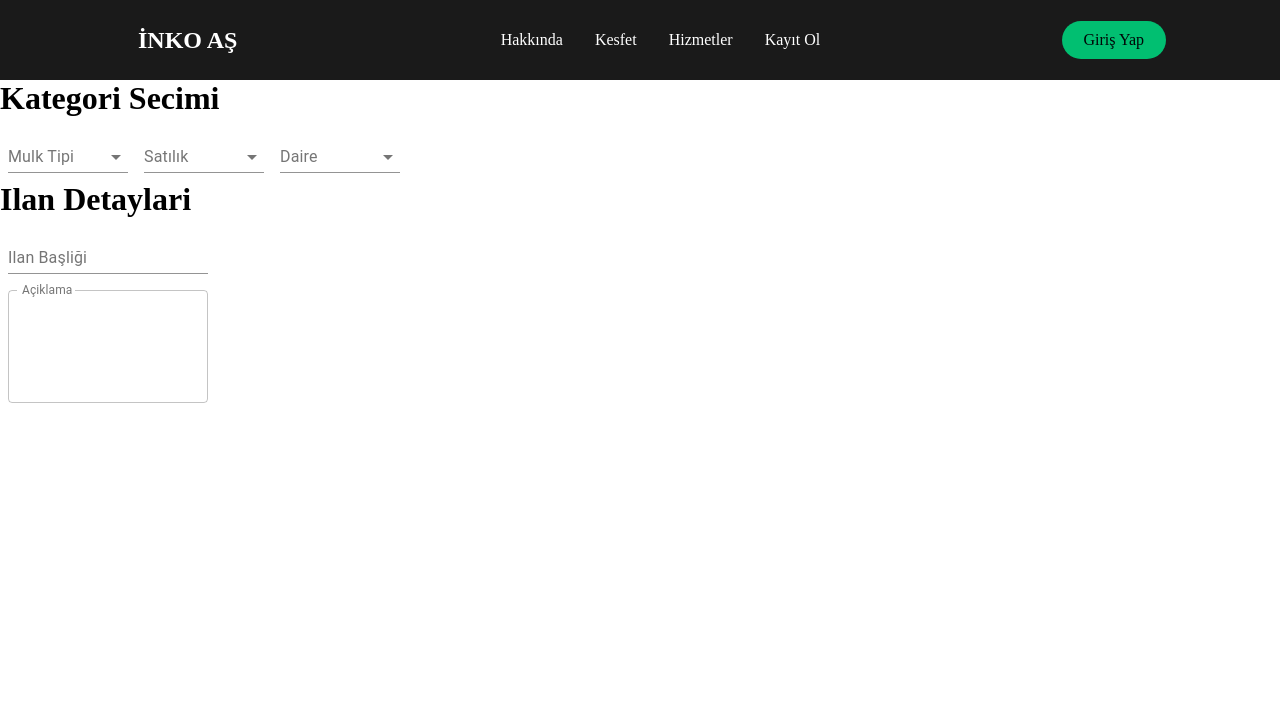
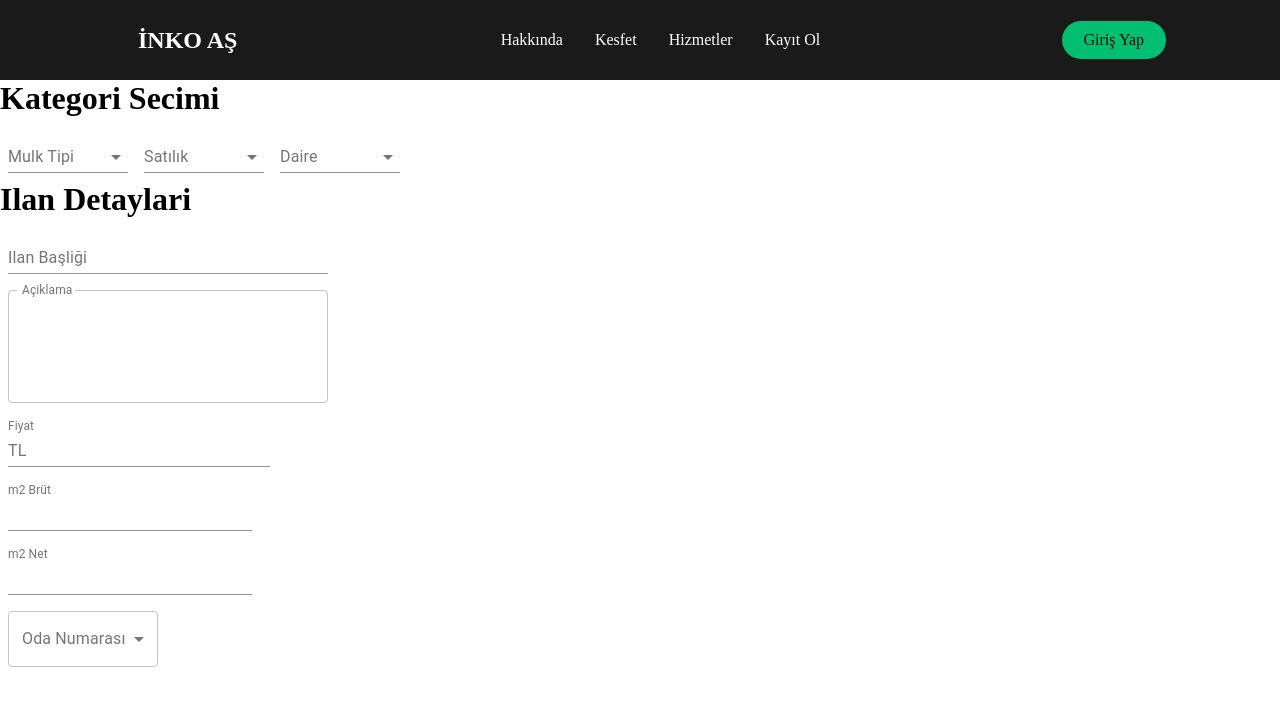
Before and after one commit to alibarangunduz/realestateinko, a React (Create React App) app: page /inkoadmin in a window 1280 px wide. Shown: the top 706 px of the page. Built offline with nearby package versions, Linux system fonts and the light colour scheme; no server answers; a web font is replaced by a local one.

Commit message:
added some input for admin page

```diff
--- a/package.json
+++ b/package.json
@@ -12,6 +12,7 @@
     "node-modules": "^1.0.1",
     "react": "^17.0.1",
     "react-back-to-top-button": "0.0.14",
+    "react-currency-input": "^1.3.6",
     "react-dom": "^17.0.1",
     "react-icons": "^4.1.0",
     "react-router-dom": "^5.2.0",
--- a/src/components/Admin/AdminElements.js
+++ b/src/components/Admin/AdminElements.js
@@ -1 +1,8 @@
 import styled from 'styled-components';
+
+export const AdminContainer = styled.div`
+
+  @media screen and (max-width: 475px) {
+    width: 50%;
+  }
+`;
--- /dev/null
+++ b/src/components/Admin/amount.js
@@ -0,0 +1,52 @@
+import React from 'react';
+import { makeStyles } from '@material-ui/core/styles';
+import Input from '@material-ui/core/Input';
+import InputLabel from '@material-ui/core/InputLabel';
+import InputAdornment from '@material-ui/core/InputAdornment';
+import FormControl from '@material-ui/core/FormControl';
+
+const useStyles = makeStyles((theme) => ({
+  root: {
+    display: 'flex',
+    flexWrap: 'wrap',
+  },
+  margin: {
+    margin: theme.spacing(1),
+  },
+  withoutLabel: {
+    marginTop: theme.spacing(3),
+  },
+  textField: {
+    width: '25ch',
+  },
+}));
+
+export default function InputAdornments({amount, setAmount, header, id, subtitle}) {
+  const classes = useStyles();
+
+  const handleAmount = (event) => {
+    setAmount(event.target.value);
+  };
+
+
+  return (
+    <div className={classes.root}>
+      <div>
+
+
+        <FormControl fullWidth className={classes.margin}>
+          <InputLabel htmlFor="standard-adornment-amount">{header}</InputLabel>
+          <Input
+            id={id}
+            value={amount}
+            onChange={handleAmount}
+            startAdornment={<InputAdornment position="start">{subtitle}</InputAdornment>}
+          />
+        </FormControl>
+      </div>
+      <div>
+
+      </div>
+    </div>
+  );
+}
--- a/src/components/Admin/index.js
+++ b/src/components/Admin/index.js
@@ -2,6 +2,10 @@ import React, { useState } from 'react'
 import SimpleSelect from './simpleselect';
 import BasicTextFields from './inputs';
 import MultilineTextFields from './multiLine';
+import InputAdornments from './amount';
+import CurrencyInput from 'react-currency-input';
+import SelectForProperty from './selectForProperty';
+import {AdminContainer}  from './AdminElements';
 const Admin = () => {
 
     const [emlakTipi, setEmlakTipi] = useState('');
@@ -9,13 +13,13 @@ const Admin = () => {
     const [daire, setDaire] = useState('');
     const [title, setTitle] = useState('');
     const [explanation, setExplanation] = useState('');
+    const [amount, setAmount] = useState('');
+    const [m2, setM2] = useState('');
+    const [m2Net, setM2Net] = useState('');
+    const [roomNumber, setRoomNumber] = useState('');
 
-    console.log(emlakTipi)
-    console.log(satilik)
-    console.log(daire)
-    console.log(title)
     return (
-        <div>
+        <AdminContainer>
             <h1>Kategori Secimi</h1>
             <SimpleSelect
                 emlakTipi={emlakTipi}
@@ -23,7 +27,8 @@ const Admin = () => {
                 satilik={satilik}
                 setSatilik={setSatilik}
                 setDaire={setDaire}
-                daire={daire}/>
+                daire={daire}
+            />
             <h1>Ilan Detaylari</h1>
             <BasicTextFields
                 title={title}
@@ -33,8 +38,36 @@ const Admin = () => {
                 explanation={explanation}
                 setExplanation={setExplanation}
             />
+            <InputAdornments
+            amount={amount}
+            setAmount={setAmount}
+            header='Fiyat'
+            subtitle='TL'
+            id='amount'
+            />
+            <InputAdornments
+            amount={m2}
+            setAmount={setM2}
+            header='m2 Brüt'
+            id='m2'
+            />
+            <InputAdornments
+            amount={m2Net}
+            setAmount={setM2Net}
+            header='m2 Net'
+            id='m2Net'
+            />
+            <SelectForProperty
+            id='roomNumber'
+            labelId='roomNumberLabelId'
+            label='roomNumberLabel'
+            roomNumber={roomNumber}
+            setRoomNumber={setRoomNumber}
+            labelName='Oda Numarası'
 
-        </div>
+            />
+
+        </AdminContainer>
     )
 }
 
--- a/src/components/Admin/inputs.js
+++ b/src/components/Admin/inputs.js
@@ -6,7 +6,8 @@ const useStyles = makeStyles((theme) => ({
   root: {
     '& > *': {
       margin: theme.spacing(1),
-      width: '25ch',
+      width: '40ch',
+
     },
   },
 }));
--- a/src/components/Admin/multiLine.js
+++ b/src/components/Admin/multiLine.js
@@ -6,7 +6,7 @@ const useStyles = makeStyles((theme) => ({
   root: {
     '& .MuiTextField-root': {
       margin: theme.spacing(1),
-      width: '25ch',
+      width: '40ch',
     },
   },
 }));
--- /dev/null
+++ b/src/components/Admin/selectForProperty.js
@@ -0,0 +1,47 @@
+import React from 'react';
+import { makeStyles } from '@material-ui/core/styles';
+import InputLabel from '@material-ui/core/InputLabel';
+import MenuItem from '@material-ui/core/MenuItem';
+import FormControl from '@material-ui/core/FormControl';
+import Select from '@material-ui/core/Select';
+
+const useStyles = makeStyles((theme) => ({
+  formControl: {
+    margin: theme.spacing(1),
+    minWidth: 150,
+
+  },
+  selectEmpty: {
+    marginTop: theme.spacing(2),
+  },
+}));
+
+export default function SelectForProperty({id, labelId, label, roomNumber, setRoomNumber, labelName}) {
+  const classes = useStyles();
+
+
+  const handleRoomNumber = (event) => {
+    setRoomNumber(event.target.value);
+  };
+
+  return (
+    <div>
+
+      <FormControl variant="outlined" className={classes.formControl}>
+        <InputLabel id={labelId}>{labelName}</InputLabel>
+        <Select
+          labelId={labelId}
+          id={id}
+          value={roomNumber}
+          onChange={handleRoomNumber}
+          label={label}
+        >
+          <MenuItem value={'1+1'}>1+1</MenuItem>
+          <MenuItem value={'1.5+1'}>1.5+1</MenuItem>
+          <MenuItem value={'2+0'}>2+0</MenuItem>
+        </Select>
+      </FormControl>
+
+    </div>
+  );
+}
```
Also changed, not shown: src/components/Admin/inputs.css (added), 1 other file (tests, documents, lock files or other folders).
